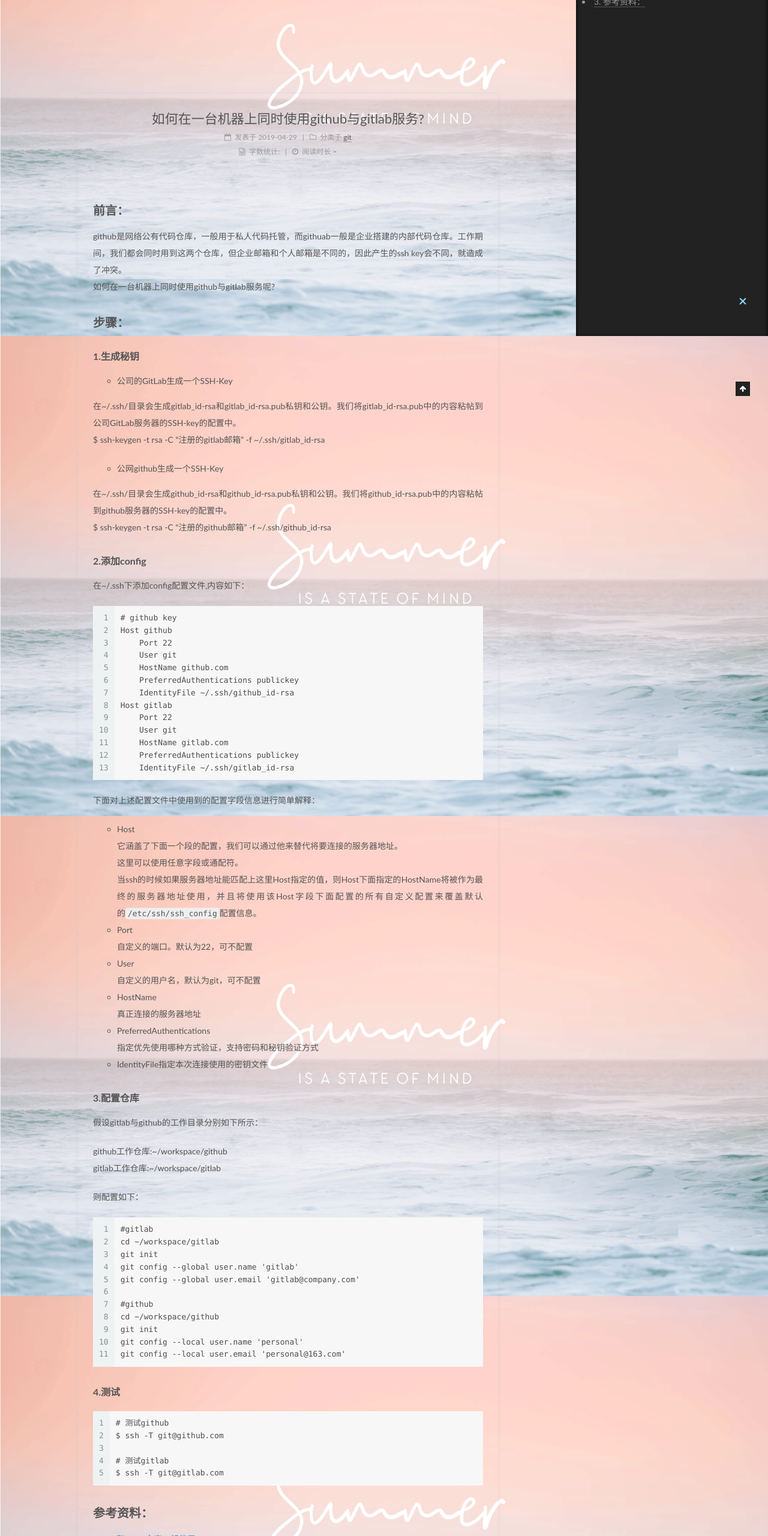
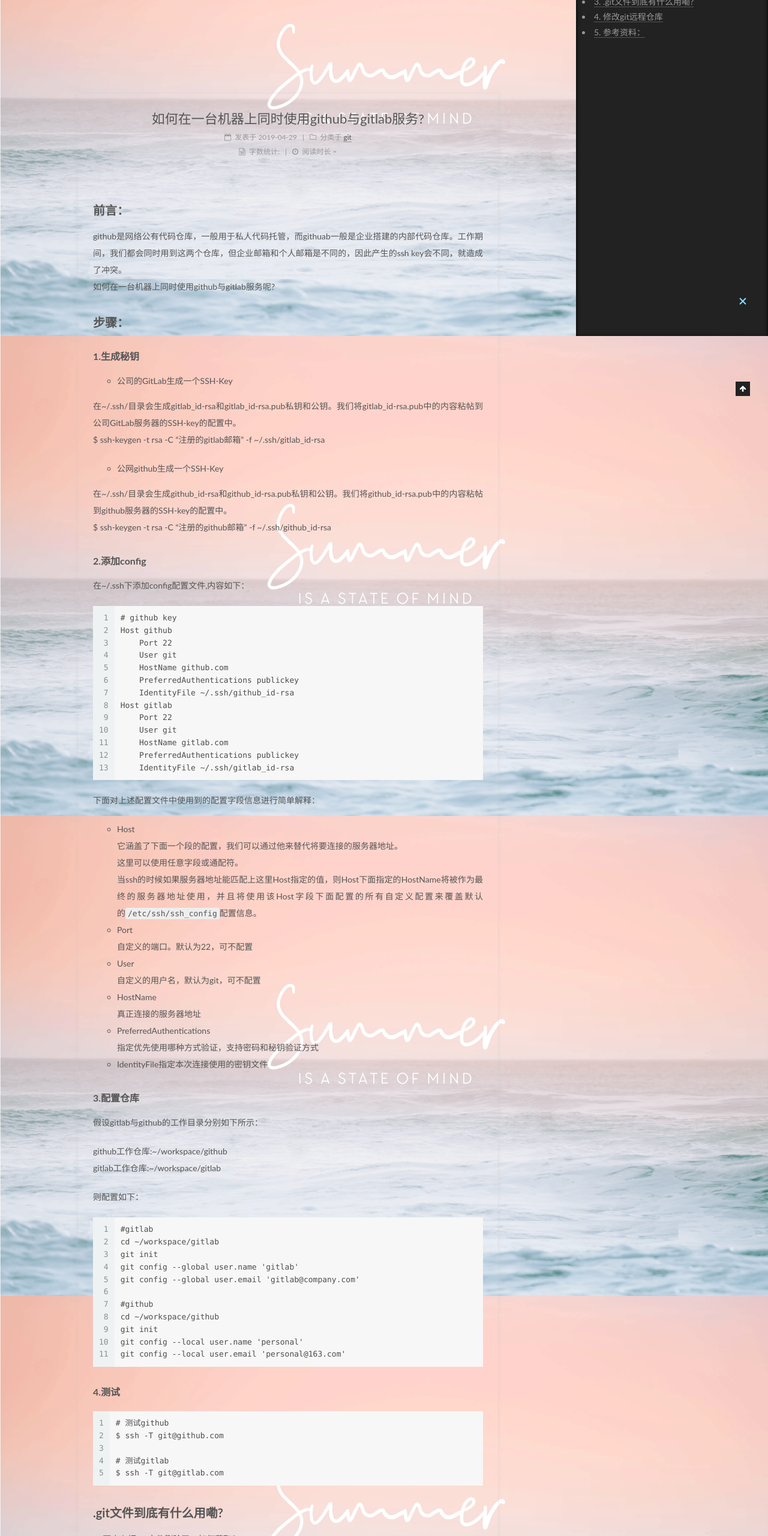
Before and after one commit to zhaodanli123/zhaodanli123.github.io, a plain HTML site: page 2019/04/29/github_gitlab_ssh/index.html in a window 1280 px wide. Shown: the part 240-2800 px from the top of the page at 60% size. Drawn offline with Linux system fonts and the light colour scheme.

Commit message:
Site updated: 2019-05-10 09:47:55

```diff
--- a/2019/04/29/github_gitlab_ssh/index.html
+++ b/2019/04/29/github_gitlab_ssh/index.html
@@ -94,7 +94,7 @@
 <meta property="og:site_name" content="李子栗子梨">
 <meta property="og:description" content="前言：github是网络公有代码仓库，一般用于私人代码托管，而githuab一般是企业搭建的内部代码仓库。工作期间，我们都会同时用到这两个仓库，但企业邮箱和个人邮箱是不同的，因此产生的ssh key会不同，就造成了冲突。如何在一台机器上同时使用github与gitlab服务呢? 步骤：1.生成秘钥 公司的GitLab生成一个SSH-Key  在~/.ssh/目录会生成gitlab_id-rsa和g">
 <meta property="og:locale" content="zh-Hans">
-<meta property="og:updated_time" content="2019-04-29T03:52:43.553Z">
+<meta property="og:updated_time" content="2019-05-10T01:46:32.708Z">
 <meta name="twitter:card" content="summary">
 <meta name="twitter:title" content="如何在一台机器上同时使用github与gitlab服务?">
 <meta name="twitter:description" content="前言：github是网络公有代码仓库，一般用于私人代码托管，而githuab一般是企业搭建的内部代码仓库。工作期间，我们都会同时用到这两个仓库，但企业邮箱和个人邮箱是不同的，因此产生的ssh key会不同，就造成了冲突。如何在一台机器上同时使用github与gitlab服务呢? 步骤：1.生成秘钥 公司的GitLab生成一个SSH-Key  在~/.ssh/目录会生成gitlab_id-rsa和g">
@@ -438,7 +438,8 @@
 <p>github工作仓库:~/workspace/github<br>gitlab工作仓库:~/workspace/gitlab</p>
 <p>则配置如下：<br><figure class="highlight plain"><table><tr><td class="gutter"><pre><span class="line">1</span><br><span class="line">2</span><br><span class="line">3</span><br><span class="line">4</span><br><span class="line">5</span><br><span class="line">6</span><br><span class="line">7</span><br><span class="line">8</span><br><span class="line">9</span><br><span class="line">10</span><br><span class="line">11</span><br></pre></td><td class="code"><pre><span class="line">#gitlab</span><br><span class="line">cd ~/workspace/gitlab</span><br><span class="line">git init</span><br><span class="line">git config --global user.name &apos;gitlab&apos;</span><br><span class="line">git config --global user.email &apos;gitlab@company.com&apos;</span><br><span class="line"></span><br><span class="line">#github</span><br><span class="line">cd ~/workspace/github</span><br><span class="line">git init</span><br><span class="line">git config --local user.name &apos;personal&apos;</span><br><span class="line">git config --local user.email &apos;personal@163.com&apos;</span><br></pre></td></tr></table></figure></p>
 <h4 id="4-测试"><a href="#4-测试" class="headerlink" title="4.测试"></a>4.测试</h4><figure class="highlight plain"><table><tr><td class="gutter"><pre><span class="line">1</span><br><span class="line">2</span><br><span class="line">3</span><br><span class="line">4</span><br><span class="line">5</span><br></pre></td><td class="code"><pre><span class="line"># 测试github</span><br><span class="line">$ ssh -T git@github.com</span><br><span class="line"> </span><br><span class="line"># 测试gitlab</span><br><span class="line">$ ssh -T git@gitlab.com</span><br></pre></td></tr></table></figure>
-<h2 id="参考资料："><a href="#参考资料：" class="headerlink" title="参考资料："></a>参考资料：</h2><p><a href="https://www.cnblogs.com/bdhk/p/7423329.html" target="_blank" rel="noopener">github和gitlab仓库一起使用</a></p>
+<h2 id="git文件到底有什么用嘞"><a href="#git文件到底有什么用嘞" class="headerlink" title=".git文件到底有什么用嘞?"></a>.git文件到底有什么用嘞?</h2><p>##不小心把.git文件删除了，如何获取？</p>
+<h2 id="修改git远程仓库"><a href="#修改git远程仓库" class="headerlink" title="修改git远程仓库"></a>修改git远程仓库</h2><h2 id="参考资料："><a href="#参考资料：" class="headerlink" title="参考资料："></a>参考资料：</h2><p><a href="https://www.cnblogs.com/bdhk/p/7423329.html" target="_blank" rel="noopener">github和gitlab仓库一起使用</a></p>
 
 
     </div>
@@ -617,7 +618,7 @@
 
 
 
-              <div class="post-toc-content"><ol class="nav"><li class="nav-item nav-level-2"><a class="nav-link" href="#前言："><span class="nav-number">1.</span> <span class="nav-text">前言：</span></a></li><li class="nav-item nav-level-2"><a class="nav-link" href="#步骤："><span class="nav-number">2.</span> <span class="nav-text">步骤：</span></a><ol class="nav-child"><li class="nav-item nav-level-4"><a class="nav-link" href="#1-生成秘钥"><span class="nav-number">2.0.1.</span> <span class="nav-text">1.生成秘钥</span></a></li><li class="nav-item nav-level-4"><a class="nav-link" href="#2-添加config"><span class="nav-number">2.0.2.</span> <span class="nav-text">2.添加config</span></a></li><li class="nav-item nav-level-4"><a class="nav-link" href="#3-配置仓库"><span class="nav-number">2.0.3.</span> <span class="nav-text">3.配置仓库</span></a></li><li class="nav-item nav-level-4"><a class="nav-link" href="#4-测试"><span class="nav-number">2.0.4.</span> <span class="nav-text">4.测试</span></a></li></ol></li></ol></li><li class="nav-item nav-level-2"><a class="nav-link" href="#参考资料："><span class="nav-number">3.</span> <span class="nav-text">参考资料：</span></a></li></ol></div>
+              <div class="post-toc-content"><ol class="nav"><li class="nav-item nav-level-2"><a class="nav-link" href="#前言："><span class="nav-number">1.</span> <span class="nav-text">前言：</span></a></li><li class="nav-item nav-level-2"><a class="nav-link" href="#步骤："><span class="nav-number">2.</span> <span class="nav-text">步骤：</span></a><ol class="nav-child"><li class="nav-item nav-level-4"><a class="nav-link" href="#1-生成秘钥"><span class="nav-number">2.0.1.</span> <span class="nav-text">1.生成秘钥</span></a></li><li class="nav-item nav-level-4"><a class="nav-link" href="#2-添加config"><span class="nav-number">2.0.2.</span> <span class="nav-text">2.添加config</span></a></li><li class="nav-item nav-level-4"><a class="nav-link" href="#3-配置仓库"><span class="nav-number">2.0.3.</span> <span class="nav-text">3.配置仓库</span></a></li><li class="nav-item nav-level-4"><a class="nav-link" href="#4-测试"><span class="nav-number">2.0.4.</span> <span class="nav-text">4.测试</span></a></li></ol></li></ol></li><li class="nav-item nav-level-2"><a class="nav-link" href="#git文件到底有什么用嘞"><span class="nav-number">3.</span> <span class="nav-text">.git文件到底有什么用嘞?</span></a></li><li class="nav-item nav-level-2"><a class="nav-link" href="#修改git远程仓库"><span class="nav-number">4.</span> <span class="nav-text">修改git远程仓库</span></a></li><li class="nav-item nav-level-2"><a class="nav-link" href="#参考资料："><span class="nav-number">5.</span> <span class="nav-text">参考资料：</span></a></li></ol></div>
 
 
           </div>
```
Also changed, not shown: index.html (+2 -1 lines).
